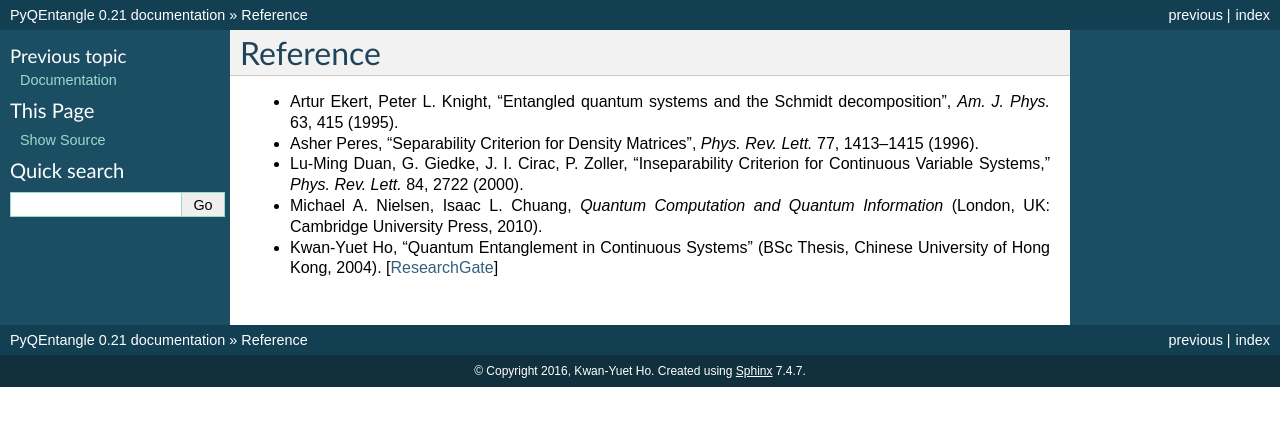
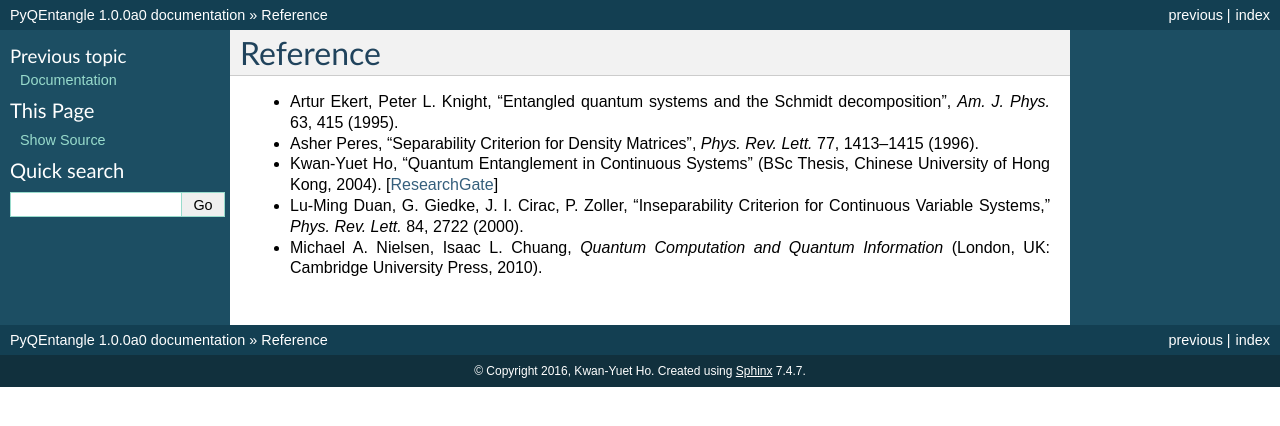
Before and after one commit to stephenhky/pyqentangle, a Sphinx documentation site: the page built from doc/ref.rst, in a window 1280 px wide. Shown: the top 426 px of the page. Built offline with Sphinx 7.4.7, drawn with Linux system fonts in a browser that asks for light colours; pages that are not in the unit, such as notebooks, are missing from menus.

Commit message:
updated some versions and documentation

```diff
--- a/doc/conf.py
+++ b/doc/conf.py
@@ -60,9 +60,9 @@ author = u'Kwan-Yuet Ho'
 # built documents.
 #
 # The short X.Y version.
-version = '0.21'
+version = '1.0'
 # The full version, including alpha/beta/rc tags.
-release = '0.21'
+release = '1.0.0a0'
 
 # The language for content autogenerated by Sphinx. Refer to documentation
 # for a list of supported languages.
--- a/doc/ref.rst
+++ b/doc/ref.rst
@@ -3,8 +3,8 @@ Reference
 
 - Artur Ekert, Peter L. Knight, "Entangled quantum systems and the Schmidt decomposition", *Am. J. Phys.* 63, 415 (1995).
 - Asher Peres, "Separability Criterion for Density Matrices", *Phys. Rev. Lett.* 77, 1413–1415 (1996).
+- Kwan-Yuet Ho, "Quantum Entanglement in Continuous Systems" (BSc Thesis, Chinese University of Hong Kong, 2004). [ResearchGate_]
 - Lu-Ming Duan, G. Giedke, J. I. Cirac, P. Zoller, "Inseparability Criterion for Continuous Variable Systems," *Phys. Rev. Lett.* 84, 2722 (2000).
 - Michael A. Nielsen, Isaac L. Chuang, *Quantum Computation and Quantum Information* (London, UK: Cambridge University Press, 2010).
-- Kwan-Yuet Ho, "Quantum Entanglement in Continuous Systems" (BSc Thesis, Chinese University of Hong Kong, 2004). [ResearchGate_]
 
 .. _ResearchGate: https://www.researchgate.net/publication/309484888_Quantum_Entanglement_in_Continuous_System
--- a/setup.py
+++ b/setup.py
@@ -14,6 +14,9 @@ setup(name='pyqentangle',
           "Topic :: Scientific/Engineering :: Physics",
           "Topic :: Scientific/Engineering :: Mathematics",
           "License :: OSI Approved :: MIT License",
+          "Programming Language :: Python :: 2.7",
+          "Programming Language :: Python :: 3.5",
+          "Programming Language :: Python :: 3.6",
       ],
       keywords="quantum physics Schmidt decompostion entanglement",
       url="https://github.com/stephenhky/pyqentangle",
```
Also changed, not shown: README.md (+1 -1 lines).
